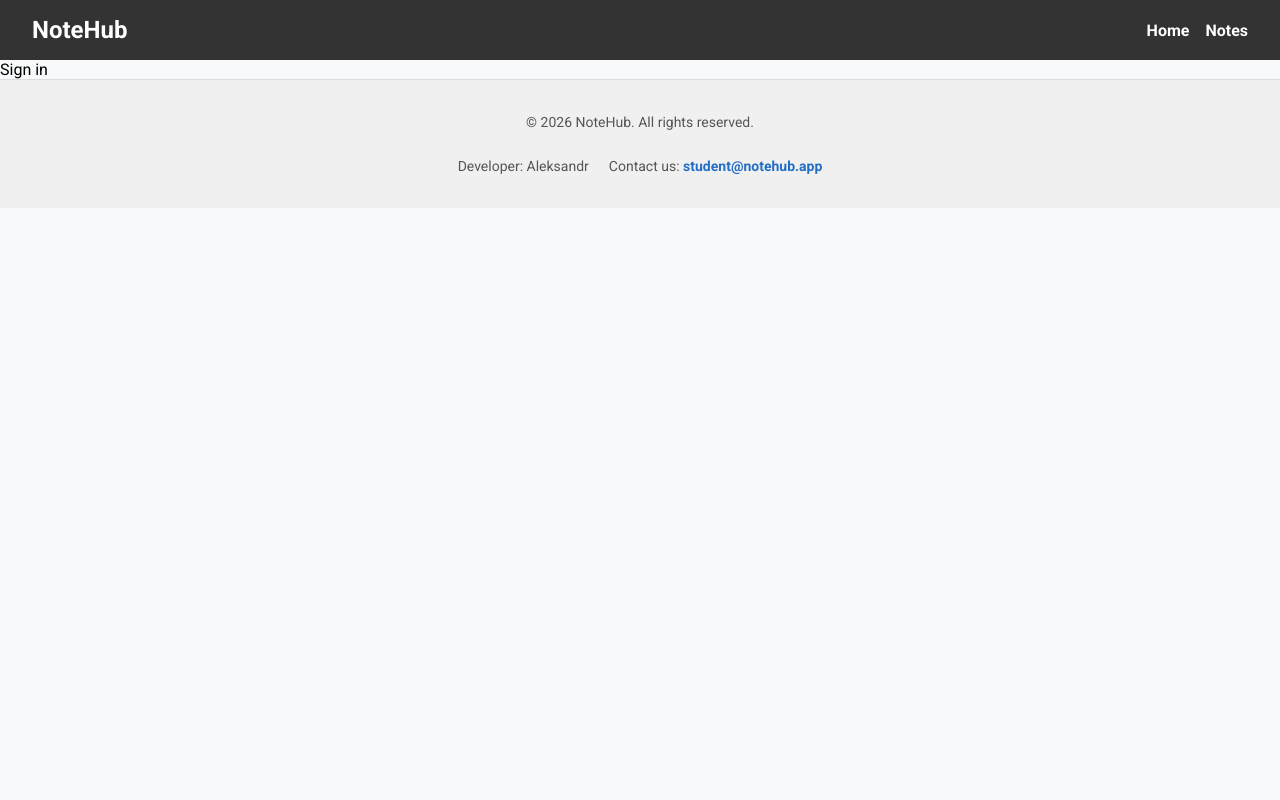
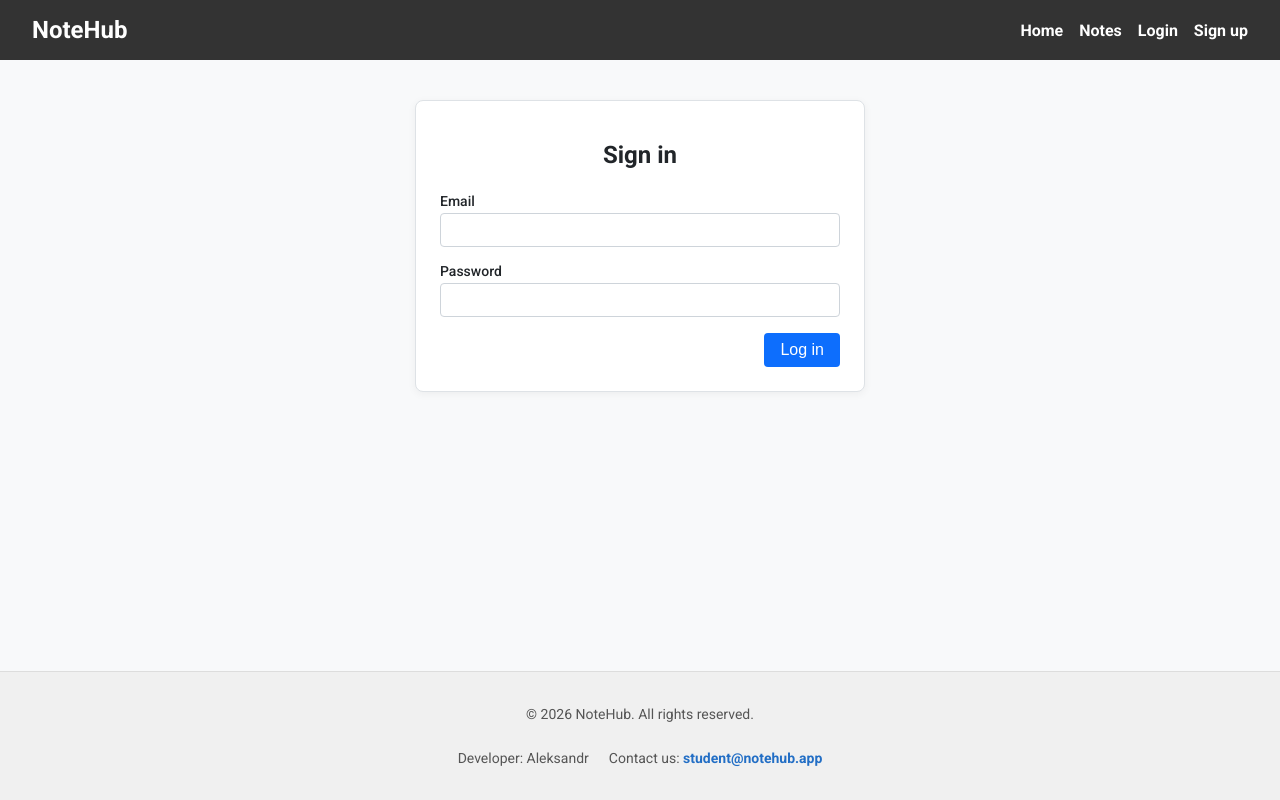
Before and after one commit to kondratenko-go-dev/09-auth, a Next.js app: page /sign-in in a window 1280 px wide. Built offline with nearby package versions, Linux system fonts and the light colour scheme; no server answers.

Commit message:
Add auth store, AuthProvider and AuthNavigation

```diff
--- /dev/null
+++ b/app/(auth routes)/sign-in/SignIn.module.css
@@ -0,0 +1,68 @@
+.mainContent {
+  flex: 1;
+}
+
+.form {
+  display: flex;
+  flex-direction: column;
+  gap: 16px;
+  max-width: 400px;
+  margin: 40px auto;
+  padding: 24px;
+  background-color: #fff;
+  border: 1px solid #dee2e6;
+  border-radius: 8px;
+  box-shadow: 0 2px 8px rgba(0, 0, 0, 0.05);
+}
+
+.formTitle {
+  font-size: 24px;
+  font-weight: 600;
+  text-align: center;
+  margin-bottom: 8px;
+  color: #212529;
+}
+
+.formGroup {
+  display: flex;
+  flex-direction: column;
+  font-size: 14px;
+  font-weight: 500;
+  color: #212529;
+}
+
+.input {
+  margin-top: 4px;
+  padding: 8px 12px;
+  font-size: 14px;
+  border: 1px solid #ced4da;
+  border-radius: 4px;
+}
+
+.actions {
+  display: flex;
+  justify-content: flex-end;
+  gap: 8px;
+}
+
+.submitButton {
+  padding: 8px 16px;
+  font-size: 16px;
+  background-color: #0d6efd;
+  color: #fff;
+  border: none;
+  border-radius: 4px;
+  cursor: pointer;
+  transition: background-color 0.2s ease;
+}
+
+.submitButton:hover {
+  background-color: #0b5ed7;
+}
+
+.error {
+  color: #dc3545;
+  font-size: 12px;
+  margin-top: 4px;
+  text-align: center;
+}
--- a/app/(auth routes)/sign-in/page.tsx
+++ b/app/(auth routes)/sign-in/page.tsx
@@ -1,5 +1,77 @@
+'use client';
+
+import { useState } from 'react';
+import { useRouter } from 'next/navigation';
+import { isAxiosError } from 'axios';
+
+import { login } from '@/lib/api/clientApi';
+import type { AuthRequest } from '@/lib/api/clientApi';
+import { useAuthStore } from '@/lib/store/authStore';
+
+import css from './SignIn.module.css';
+
 const SignIn = () => {
-  return <main>Sign in</main>;
+  const setUser = useAuthStore(state => state.setUser);
+  const router = useRouter();
+  const [error, setError] = useState('');
+
+  const handleSubmit = async (formData: FormData) => {
+    try {
+      setError('');
+
+      const values = Object.fromEntries(formData) as unknown as AuthRequest;
+      const user = await login(values);
+
+      if (user) {
+        setUser(user);
+        router.push('/profile');
+      }
+    } catch (err) {
+      if (isAxiosError(err)) {
+        setError(err.response?.data?.error ?? 'Invalid email or password');
+      } else {
+        setError('Something went wrong. Please try again.');
+      }
+    }
+  };
+
+  return (
+    <main className={css.mainContent}>
+      <form className={css.form} action={handleSubmit}>
+        <h1 className={css.formTitle}>Sign in</h1>
+
+        <div className={css.formGroup}>
+          <label htmlFor="email">Email</label>
+          <input
+            id="email"
+            type="email"
+            name="email"
+            className={css.input}
+            required
+          />
+        </div>
+
+        <div className={css.formGroup}>
+          <label htmlFor="password">Password</label>
+          <input
+            id="password"
+            type="password"
+            name="password"
+            className={css.input}
+            required
+          />
+        </div>
+
+        <div className={css.actions}>
+          <button type="submit" className={css.submitButton}>
+            Log in
+          </button>
+        </div>
+
+        {error && <p className={css.error}>{error}</p>}
+      </form>
+    </main>
+  );
 };
 
 export default SignIn;
--- /dev/null
+++ b/app/(auth routes)/sign-up/SignUp.module.css
@@ -0,0 +1,73 @@
+.mainContent {
+  flex: 1;
+}
+
+.form {
+  display: flex;
+  flex-direction: column;
+  gap: 16px;
+  max-width: 400px;
+  margin: 40px auto;
+  padding: 24px;
+  background-color: #fff;
+  border: 1px solid #dee2e6;
+  border-radius: 8px;
+  box-shadow: 0 2px 8px rgba(0, 0, 0, 0.05);
+}
+
+.formTitle {
+  font-size: 24px;
+  font-weight: 600;
+  text-align: center;
+  margin-bottom: 8px;
+  color: #212529;
+}
+
+.formGroup {
+  display: flex;
+  flex-direction: column;
+  font-size: 14px;
+  font-weight: 500;
+  color: #212529;
+}
+
+.input {
+  margin-top: 4px;
+  padding: 8px 12px;
+  font-size: 14px;
+  border: 1px solid #ced4da;
+  border-radius: 4px;
+}
+
+.actions {
+  display: flex;
+  justify-content: flex-end;
+  gap: 8px;
+}
+
+.submitButton {
+  padding: 8px 16px;
+  font-size: 16px;
+  background-color: #0d6efd;
+  color: #fff;
+  border: none;
+  border-radius: 4px;
+  cursor: pointer;
+  transition: background-color 0.2s ease;
+}
+
+.submitButton:hover {
+  background-color: #0d6efd;
+}
+
+.submitButton:disabled {
+  background-color: #b1c7ae;
+  cursor: not-allowed;
+}
+
+.error {
+  color: #dc3545;
+  font-size: 12px;
+  margin-top: 4px;
+  text-align: center;
+}
--- a/app/layout.tsx
+++ b/app/layout.tsx
@@ -5,6 +5,7 @@ import { Roboto } from 'next/font/google';
 import Header from '../components/Header/Header';
 import Footer from '../components/Footer/Footer';
 import TanStackProvider from '../components/TanStackProvider/TanStackProvider';
+import AuthProvider from '../components/AuthProvider/AuthProvider';
 
 import './globals.css';
 
@@ -42,9 +43,11 @@ export default function RootLayout({ children }: RootLayoutProps) {
     <html lang="en">
       <body className={roboto.variable}>
         <TanStackProvider>
-          <Header />
-          {children}
-          <Footer />
+          <AuthProvider>
+            <Header />
+            {children}
+            <Footer />
+          </AuthProvider>
         </TanStackProvider>
       </body>
     </html>
--- /dev/null
+++ b/components/AuthNavigation/AuthNavigation.module.css
@@ -0,0 +1,36 @@
+.userEmail {
+  color: white;
+  margin-right: 0.5rem;
+  font-size: 0.9rem;
+}
+
+.logoutButton {
+  background: transparent;
+  border: 1px solid white;
+  color: white;
+  padding: 0.3rem 0.6rem;
+  border-radius: 4px;
+  cursor: pointer;
+  font-size: 0.9rem;
+  transition: background-color 0.3s ease, color 0.3s ease;
+}
+
+.logoutButton:hover {
+  background-color: white;
+  color: #333;
+}
+
+.navigationItem {
+  display: flex;
+  align-items: center;
+}
+
+.navigationLink {
+  text-decoration: none;
+  color: white;
+  font-size: 1rem;
+}
+
+.navigationLink:hover {
+  color: #ddd;
+}
--- /dev/null
+++ b/components/AuthNavigation/AuthNavigation.tsx
@@ -0,0 +1,66 @@
+'use client';
+
+import Link from 'next/link';
+import { useRouter } from 'next/navigation';
+
+import { logout } from '@/lib/api/clientApi';
+import { useAuthStore } from '@/lib/store/authStore';
+
+import css from './AuthNavigation.module.css';
+
+const AuthNavigation = () => {
+  const router = useRouter();
+
+  const user = useAuthStore(state => state.user);
+  const isAuthenticated = useAuthStore(state => state.isAuthenticated);
+  const clearIsAuthenticated = useAuthStore(
+    state => state.clearIsAuthenticated
+  );
+
+  const handleLogout = async () => {
+    await logout();
+    clearIsAuthenticated();
+    router.push('/sign-in');
+  };
+
+  if (isAuthenticated) {
+    return (
+      <>
+        <li className={css.navigationItem}>
+          <Link href="/profile" prefetch={false} className={css.navigationLink}>
+            Profile
+          </Link>
+        </li>
+
+        <li className={css.navigationItem}>
+          <p className={css.userEmail}>{user?.email}</p>
+          <button
+            type="button"
+            className={css.logoutButton}
+            onClick={handleLogout}
+          >
+            Logout
+          </button>
+        </li>
+      </>
+    );
+  }
+
+  return (
+    <>
+      <li className={css.navigationItem}>
+        <Link href="/sign-in" prefetch={false} className={css.navigationLink}>
+          Login
+        </Link>
+      </li>
+
+      <li className={css.navigationItem}>
+        <Link href="/sign-up" prefetch={false} className={css.navigationLink}>
+          Sign up
+        </Link>
+      </li>
+    </>
+  );
+};
+
+export default AuthNavigation;
--- /dev/null
+++ b/components/AuthProvider/AuthProvider.tsx
@@ -0,0 +1,45 @@
+'use client';
+
+import { useEffect, useState } from 'react';
+import type { ReactNode } from 'react';
+
+import { checkSession, getMe } from '@/lib/api/clientApi';
+import { useAuthStore } from '@/lib/store/authStore';
+
+interface AuthProviderProps {
+  children: ReactNode;
+}
+
+const AuthProvider = ({ children }: AuthProviderProps) => {
+  const setUser = useAuthStore(state => state.setUser);
+  const clearIsAuthenticated = useAuthStore(
+    state => state.clearIsAuthenticated
+  );
+
+  const [isLoading, setIsLoading] = useState(true);
+
+  useEffect(() => {
+    const fetchUser = async () => {
+      try {
+        const isAuthenticated = await checkSession();
+
+        if (isAuthenticated) {
+          const user = await getMe();
+          setUser(user);
+        } else {
+          clearIsAuthenticated();
+        }
+      } catch {
+        clearIsAuthenticated();
+      } finally {
+        setIsLoading(false);
+      }
+    };
+
+    fetchUser();
+  }, [setUser, clearIsAuthenticated]);
+
+  return isLoading ? <p>Loading...</p> : <>{children}</>;
+};
+
+export default AuthProvider;
--- a/components/Header/Header.tsx
+++ b/components/Header/Header.tsx
@@ -1,28 +1,31 @@
 import Link from 'next/link';
+
+import AuthNavigation from '../AuthNavigation/AuthNavigation';
+
 import css from './Header.module.css';
+
 const Header = () => {
   return (
     <header className={css.header}>
-      {' '}
       <Link href="/" aria-label="Home">
-        {' '}
-        NoteHub{' '}
-      </Link>{' '}
+        NoteHub
+      </Link>
+
       <nav aria-label="Main Navigation">
-        {' '}
         <ul className={css.navigation}>
-          {' '}
           <li>
-            {' '}
-            <Link href="/">Home</Link>{' '}
-          </li>{' '}
+            <Link href="/">Home</Link>
+          </li>
+
           <li>
-            {' '}
-            <Link href="/notes/filter/all">Notes</Link>{' '}
-          </li>{' '}
-        </ul>{' '}
-      </nav>{' '}
+            <Link href="/notes/filter/all">Notes</Link>
+          </li>
+
+          <AuthNavigation />
+        </ul>
+      </nav>
     </header>
   );
 };
+
 export default Header;
--- /dev/null
+++ b/lib/store/authStore.ts
@@ -0,0 +1,24 @@
+import { create } from 'zustand';
+import type { User } from '@/types/user';
+
+interface AuthStore {
+  user: User | null;
+  isAuthenticated: boolean;
+  setUser: (user: User) => void;
+  clearIsAuthenticated: () => void;
+}
+
+export const useAuthStore = create<AuthStore>()(set => ({
+  user: null,
+  isAuthenticated: false,
+  setUser: (user: User) =>
+    set(() => ({
+      user,
+      isAuthenticated: true,
+    })),
+  clearIsAuthenticated: () =>
+    set(() => ({
+      user: null,
+      isAuthenticated: false,
+    })),
+}));
```
Also changed, not shown: app/(auth routes)/sign-up/page.tsx (+73 -1 lines), 2 other files (tests, documents, lock files or other folders).
